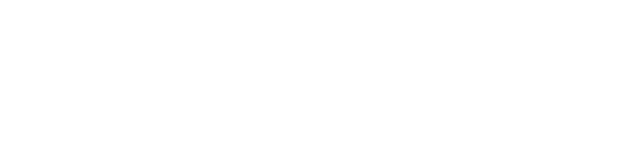
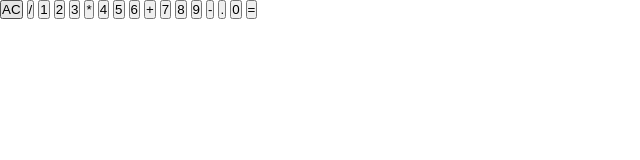
Before and after one commit to Manveer399/Simple-Calculator, a plain HTML site: page index.html in a window 1280 px wide. Shown: the whole page, without its empty margins (0-640 px from the left). Drawn offline with Linux system fonts and the light colour scheme.

Commit message:
plain html button added

```diff
--- a/index.html
+++ b/index.html
@@ -8,5 +8,29 @@
     <link rel="stylesheet" href="style.css" />
     <script src="script.js" defer></script>
   </head>
-  <body></body>
+  <body>
+    <div class="calculator-grid">
+      <div class="output-area">
+        <div class="previous-data"></div>
+        <div class="current-data"></div>
+      </div>
+      <button class="span-two">AC</button>
+      <button>/</button>
+      <button>1</button>
+      <button>2</button>
+      <button>3</button>
+      <button>*</button>
+      <button>4</button>
+      <button>5</button>
+      <button>6</button>
+      <button>+</button>
+      <button>7</button>
+      <button>8</button>
+      <button>9</button>
+      <button>-</button>
+      <button>.</button>
+      <button>0</button>
+      <button class="span-two">=</button>
+    </div>
+  </body>
 </html>
```
